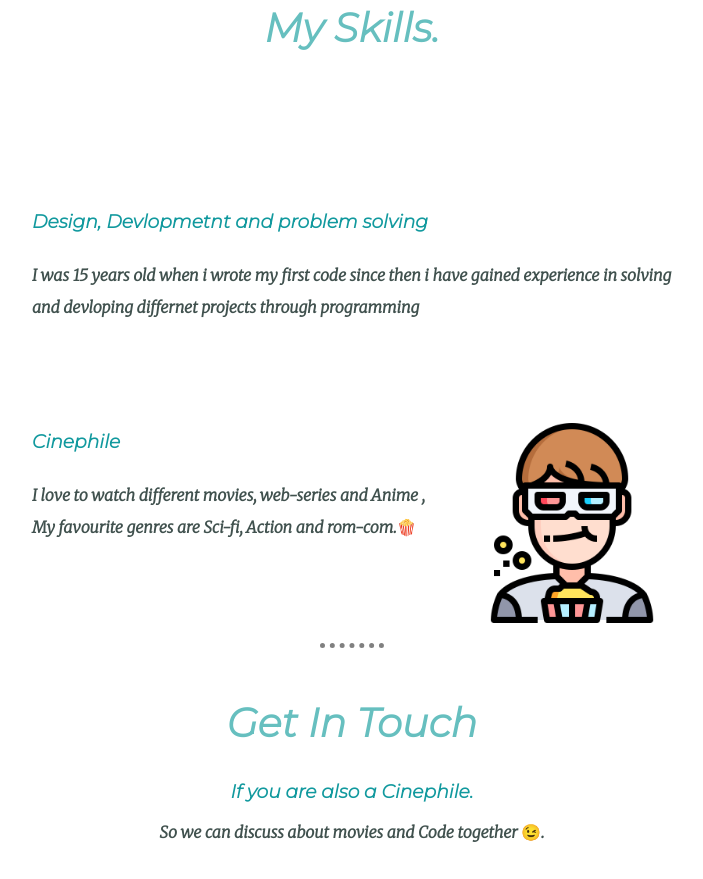
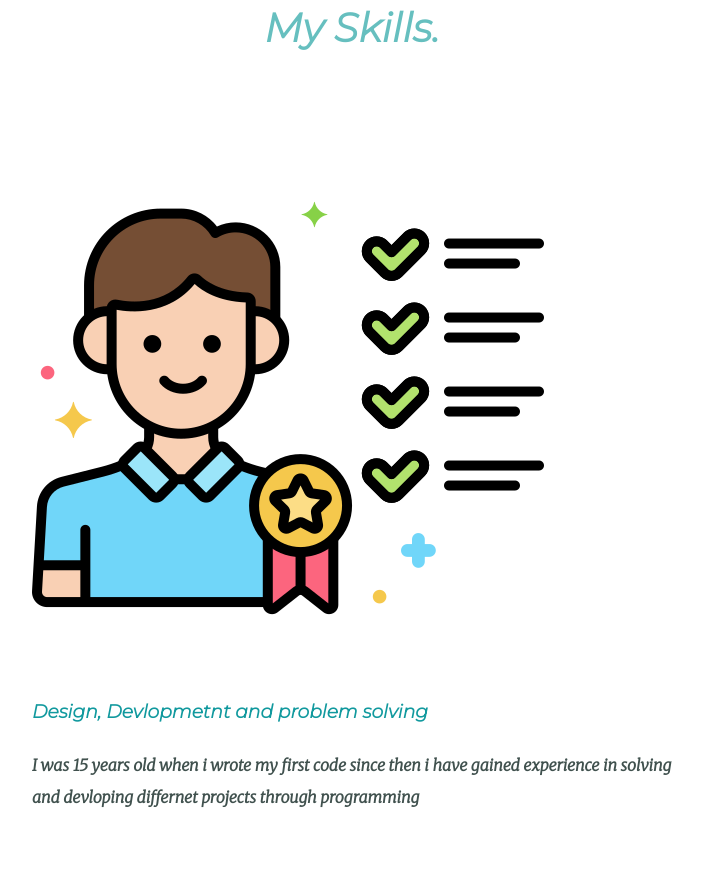
Before and after one commit to ojshav/my_cv_website, a plain HTML site: page index.html in a window 1280 px wide. Shown: the part 1317-2196 px from the top of the page, without its empty margins (288-991 px from the left). Drawn offline with Linux system fonts and the light colour scheme.

Commit message:
Update index.html

```diff
--- a/index.html
+++ b/index.html
@@ -34,7 +34,7 @@
         <div class="skills">
           <h2>My Skills.</h2>
           <div class="skill-row">
-            <img class="skills.png" alt="">
+            <img class="skills" src="skills.png" alt="">
             <h3>Design, Devlopmetnt and problem solving</h3>
             <p> I was 15 years old when i wrote my first code since then i have gained experience in solving and devloping differnet projects through programming</p>
           </div>
```
